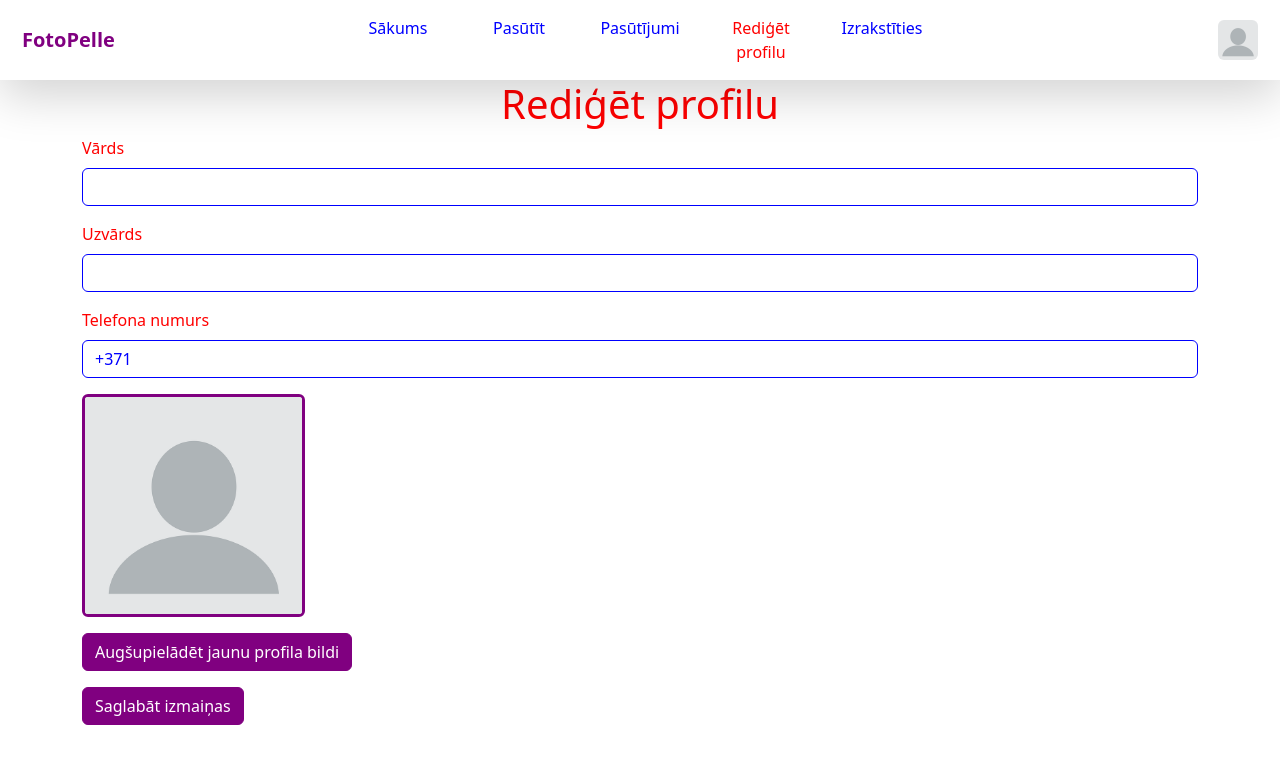
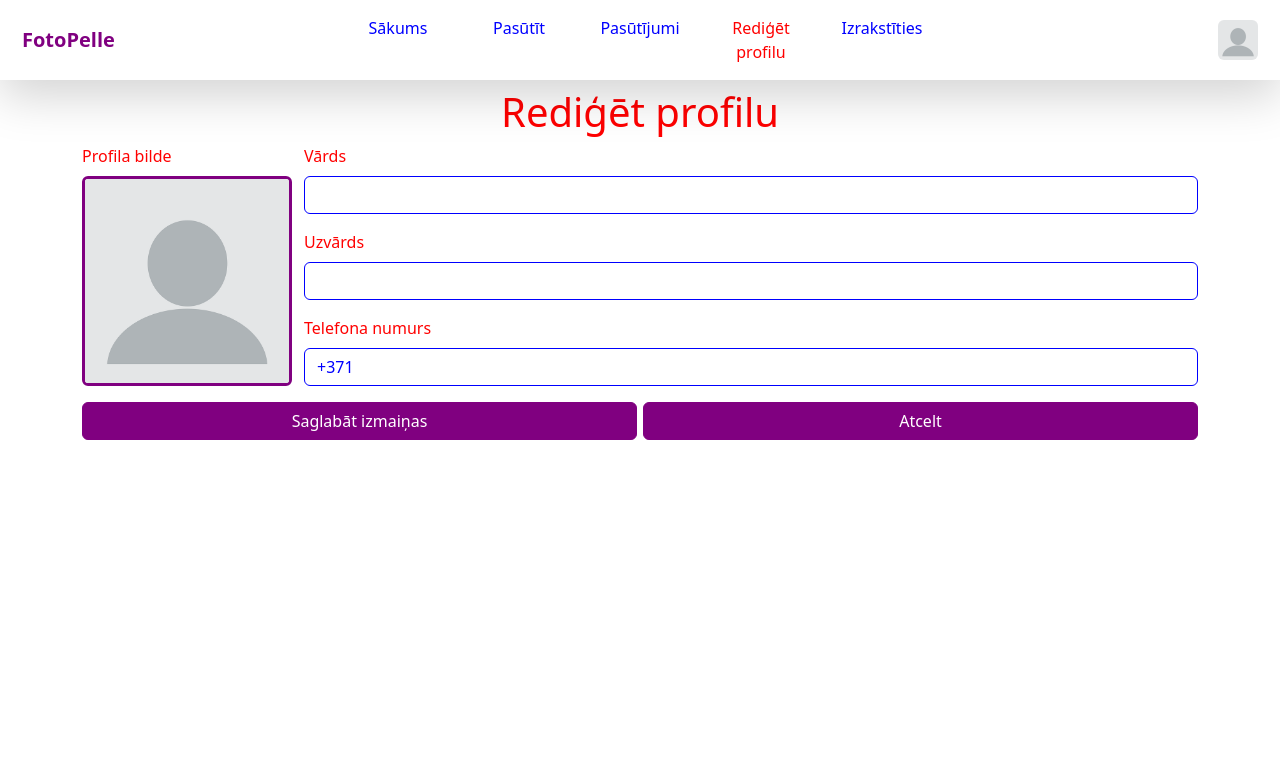
Before and after one commit to BlazyChan/fotopelle, a Django app: page /rediget_profilu/ in a window 1280 px wide. Shown: the top 764 px of the page. Run offline with Django 4.2, Linux system fonts and the light colour scheme; the visitor is signed in with stand-in values (Sample User, id 1).

Commit message:
Profila rediģēšanas lapas un papildus bilžu funkcionalitātes (izskata) pārveidošana

```diff
--- a/static/css/style.css
+++ b/static/css/style.css
@@ -138,7 +138,7 @@ input:-webkit-autofill {
 }
 
 .navbar-brand {
-    text-align: center;
+    text-align: left;
     margin: 0;
     padding: 0;
     padding-left: 10px;
@@ -271,7 +271,7 @@ input[type=number] {
     cursor: pointer;
 }
 
-.bilzu_galerijas_bildes_lejupielade, .bildes_aizversana {
+.bilzu_galerijas_bildes_lejupielade, .bildes_aizversana, #augsupieladet_profila_bildi_poga {
     text-decoration: none;
     position: absolute;
     top: 0;
@@ -307,7 +307,54 @@ input[type=number] {
 }
 
 
+/* Profila bildes augšupielādes noformēšana: */
+#liela_profila_bilde {
+    object-fit: cover;
+    aspect-ratio: 1 / 1; /* kvadrāts */
+    width: 210px;
+    height: calc(100% - 16px);
+    padding-left: 0;
+    cursor: pointer;
+}
+
+@media screen and (max-width: 767px) {
+    .profila_bildes_redigesna {
+        flex: 0 0 auto;
+        height: 100%;
+        width: 100% !important;
+        padding-right: 12px !important;
+        padding-left: 12px !important;
+    }
+
+    #liela_profila_bilde {
+        width: 100% !important;
+    }
+
+    .profila_teksta_redigesna {
+        flex: 0 0 auto;
+        width: 100% !important;
+        padding-right: 12px !important;
+    }
+}
+
+#liela_profila_bilde:hover + #augsupieladet_profila_bildi_poga {
+    transform: scale(1);
+    border-color: purple;
+}
+
+#augsupieladet_profila_bildi_poga:hover {
+    transform: scale(1);
+}
+
+#augsupieladet_profila_bildi_poga {
+    border-style: none;
+    text-align: center;
+    padding-top: 16px;
+}
+
+
 /* Pārējais noformējums: */
 h1 {
     text-align: center;
+    margin-top: 8px;
 }
--- a/templates/pamats.html
+++ b/templates/pamats.html
@@ -48,7 +48,7 @@
         </div>
 
         {% if user.is_authenticated %}
-            <img style="margin-right: 10px;" class="rounded" id="nav-profila-bilde" width="40" height="40" src="/media/{{ user.profila_bilde }}" alt="">
+            <img style="margin-right: 10px; object-fit: cover;" class="rounded" id="nav-profila-bilde" width="40" height="40" src="/media/{{ user.profila_bilde }}" alt="">
             <p style="padding-right: 10px;" id="nav-profila-vards" class="navbar-text">{{ user.vards }}</p>
         {% endif %}
 
--- a/templates/pieslegties.html
+++ b/templates/pieslegties.html
@@ -45,7 +45,7 @@
                 {% endif %}
             </div>
 
-            <button type="submit" class="btn">Pieslēgties</button>
+            <button type="submit" class="btn" style="width: 100%;">Pieslēgties</button>
 
         </form>
     </div>
--- a/templates/rediget_profilu.html
+++ b/templates/rediget_profilu.html
@@ -24,6 +24,8 @@
         <form method="post" enctype="multipart/form-data">
             {% csrf_token %}
 
+            <div class="row justify-content-md-center">
+                <div class="col col-md-12 order-2 profila_teksta_redigesna" style="width: calc(100% - 234px); padding-right: 0;">
                     <div class="mb-3">
                         <label for="{{ form.vards.id_for_label }}" class="form-label">Vārds</label>
                         {{ form.vards }}
@@ -39,26 +41,32 @@
                         {{ form.telefona_numurs }}
                         {{ form.errors.telefona_numurs }}
                     </div>
-
-            <img id="liela_profila_bilde" class="img-thumbnail rounded mb-3" width="20%" src="{{ user.profila_bilde.url }}" alt="Profila bilde">
-            <div class="mb-3">
-                {{ form.profila_bilde }}
-                <button type="button" class="btn" id="augsupieladet_poga">Augšupielādēt jaunu profila bildi</button>
-                {{ form.errors.profila_bilde }}
                 </div>
 
-            <button type="submit" class="btn">Saglabāt izmaiņas</button>
+                <div class="col col-md-12 profila_bildes_redigesna order-1" style="width: 210px; padding: 0;">
+                    <label for="liela_profila_bild" class="form-label">Profila bilde</label>
+                    <div style="position: relative;">
+                        {{ form.profila_bilde }}
+                        <img id="liela_profila_bilde" class="img-thumbnail rounded" style="width: 210px;" src="{{ user.profila_bilde.url }}" alt="Profila bilde">
+                        <button type="button" class="rounded" id="augsupieladet_profila_bildi_poga" style="display: flex; padding-bottom: 16px;">Augšupielādēt jaunu profila bildi</button>
+                    </div>
+                </div>
+            </div>
+            <div style="width: 100%; display: flex; margin-bottom: 6px;">
+                <button type="submit" class="btn" style="width: 50%; margin-right: 6px;">Saglabāt izmaiņas</button>
+                <button type="button" class="btn" onclick="location.reload();" style="width: 50%;">Atcelt</button>
+            </div>
+
         </form>
     </div>
 
     <!-- Priekš profila bildes augšupielādes: -->
     <script>
         // Augšupielādes pogas dizains:
-        var augsupieladet_poga = document.getElementById("augsupieladet_poga");
+        var augsupieladet_poga = document.getElementById("augsupieladet_profila_bildi_poga");
         var bilzu_augsupielade = document.getElementById("id_profila_bilde");
 
         augsupieladet_poga.addEventListener("click", function() {
-            augsupieladet_poga.blur();
             bilzu_augsupielade.click();
         });
 
--- a/templates/registreties.html
+++ b/templates/registreties.html
@@ -44,7 +44,7 @@
             {{ form.password2 }}
         </div>
 
-            <button type="submit" class="btn">Reģistrēties</button>
+        <button type="submit" class="btn" style="width: 100%;">Reģistrēties</button>
     </form>
 </div>
 
```
Also changed, not shown: templates/galerija.html (+11 -6 lines). Lines whose indentation alone changed are shown as unchanged.
